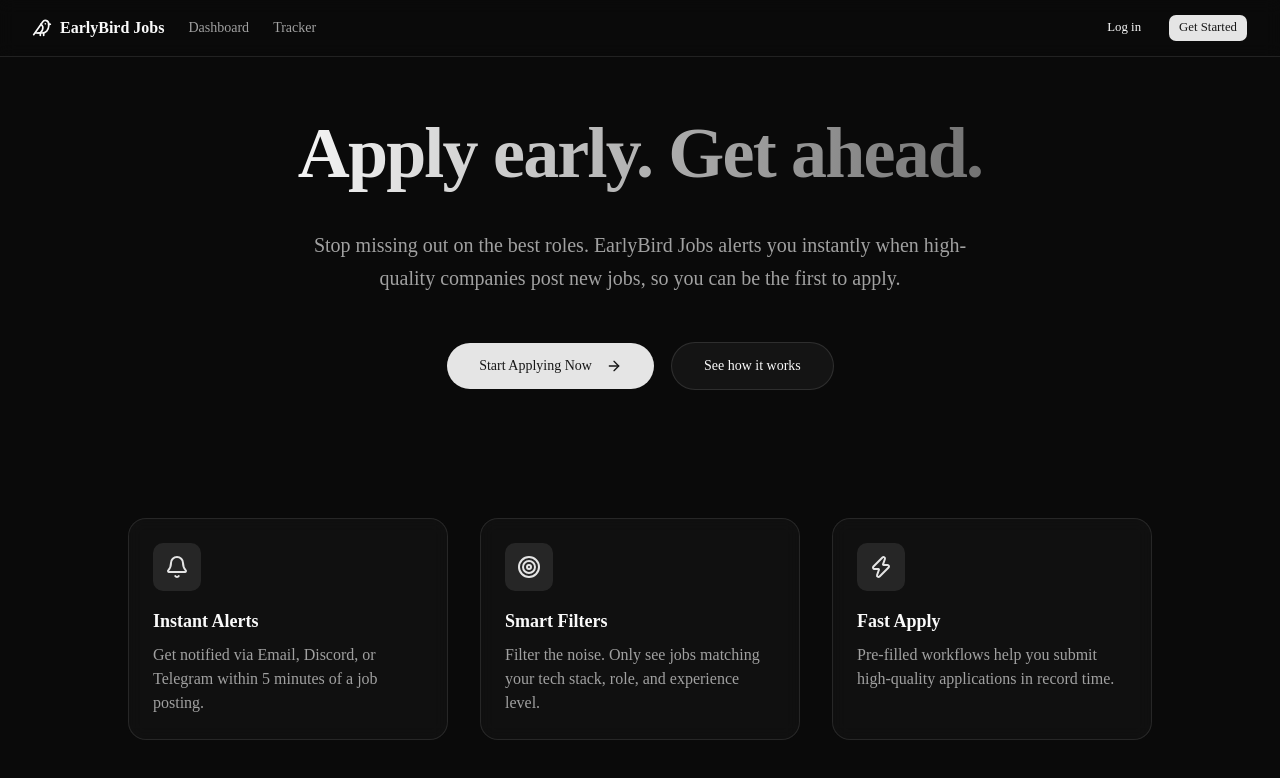
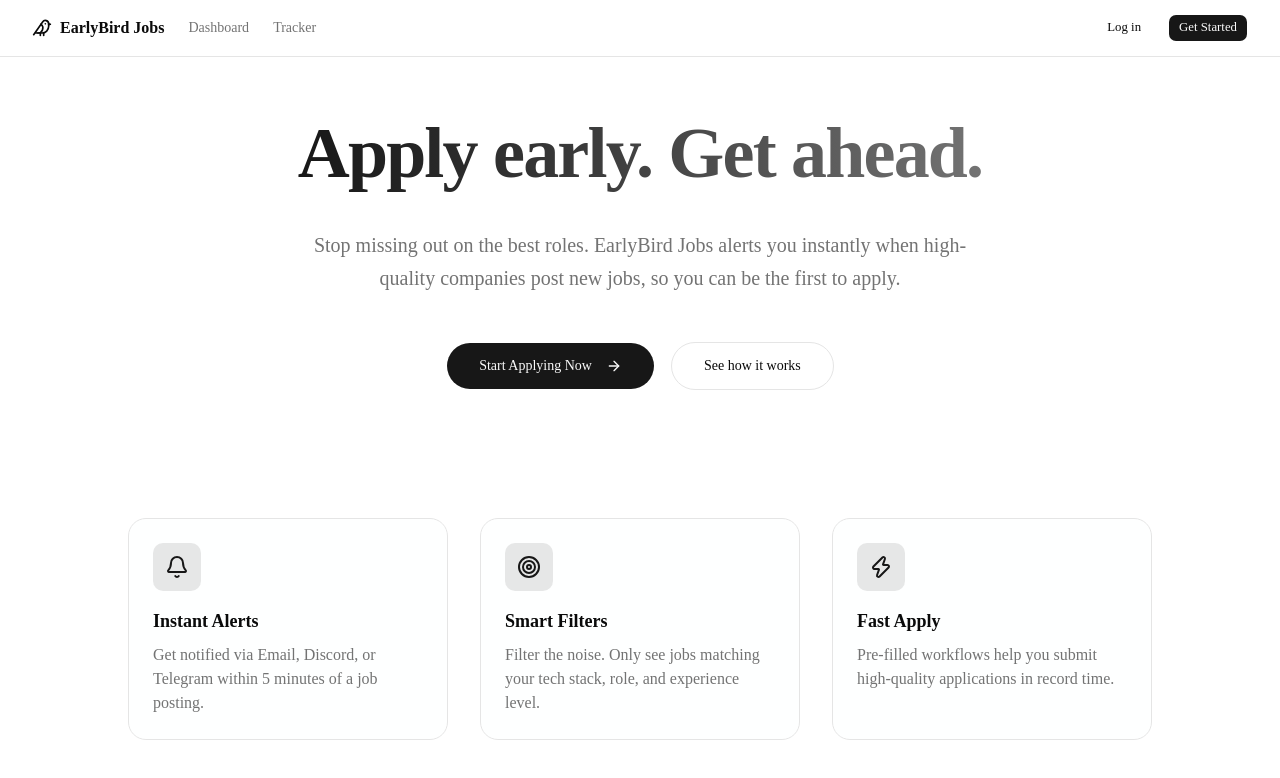
Before and after one commit to Pynthamil/i-need-this-job, a Next.js app: page / in a window 1280 px wide. Shown: the top 778 px of the page. Built offline with nearby package versions, Linux system fonts and the light colour scheme.

Commit message:
style: migrate UI to premium minimalist light mode

```diff
--- a/src/app/jobs/[id]/page.tsx
+++ b/src/app/jobs/[id]/page.tsx
@@ -36,8 +36,8 @@
             </div>
           </div>
 
-          <div className="prose prose-invert max-w-none prose-p:text-muted-foreground prose-li:text-muted-foreground prose-h3:text-foreground">
-            <h3 className="text-xl font-semibold mb-4 text-foreground border-b pb-2">Job Description</h3>
+          <div className="prose max-w-none prose-p:text-muted-foreground prose-li:text-muted-foreground prose-h3:text-foreground">
+            <h3 className="text-xl font-semibold mb-4 text-foreground border-b border-border pb-2">Job Description</h3>
             <div
               className="mt-4 break-words leading-relaxed space-y-4"
               dangerouslySetInnerHTML={{ __html: job.description || "" }}
--- a/src/app/layout.tsx
+++ b/src/app/layout.tsx
@@ -26,9 +26,9 @@
   return (
     <html
       lang="en"
-      className={`${geistSans.variable} ${geistMono.variable} h-full antialiased dark`}
+      className={`${geistSans.variable} ${geistMono.variable} h-full antialiased`}
     >
-      <body className="min-h-full flex flex-col bg-background text-foreground bg-[radial-gradient(ellipse_at_top_right,_var(--tw-gradient-stops))] from-neutral-900 via-background to-background">
+      <body className="min-h-full flex flex-col bg-background text-foreground bg-[radial-gradient(ellipse_at_top_right,_var(--tw-gradient-stops))] from-neutral-50 via-background to-background">
         <NavBar />
         <main className="flex-1 flex flex-col">
           {children}
--- a/src/app/page.tsx
+++ b/src/app/page.tsx
@@ -6,7 +6,7 @@
   return (
     <div className="flex flex-col items-center justify-center flex-1 px-4 text-center">
       <div className="max-w-3xl space-y-8 animate-in fade-in slide-in-from-bottom-4 duration-1000">
-        <h1 className="text-5xl md:text-7xl font-bold tracking-tight text-transparent bg-clip-text bg-gradient-to-r from-neutral-100 to-neutral-500 pb-2">
+        <h1 className="text-5xl md:text-7xl font-bold tracking-tight text-transparent bg-clip-text bg-gradient-to-r from-neutral-900 to-neutral-500 pb-2">
           Apply early. <br className="md:hidden" /> Get ahead.
         </h1>
 
```
